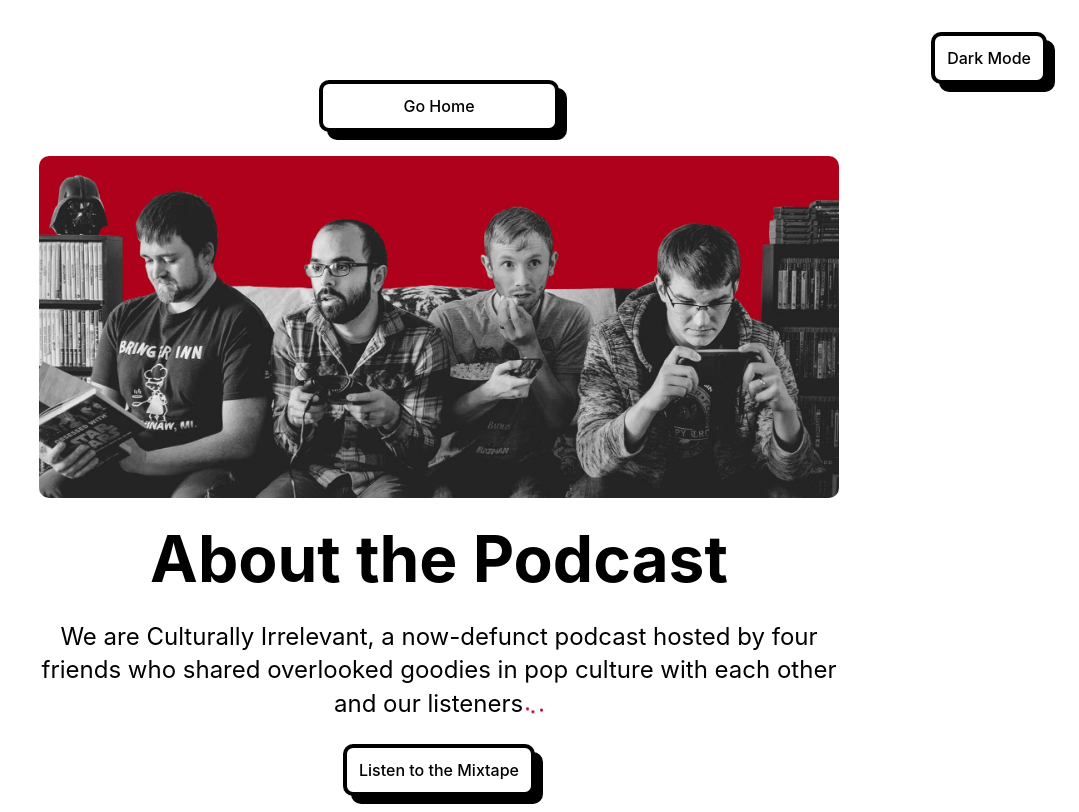
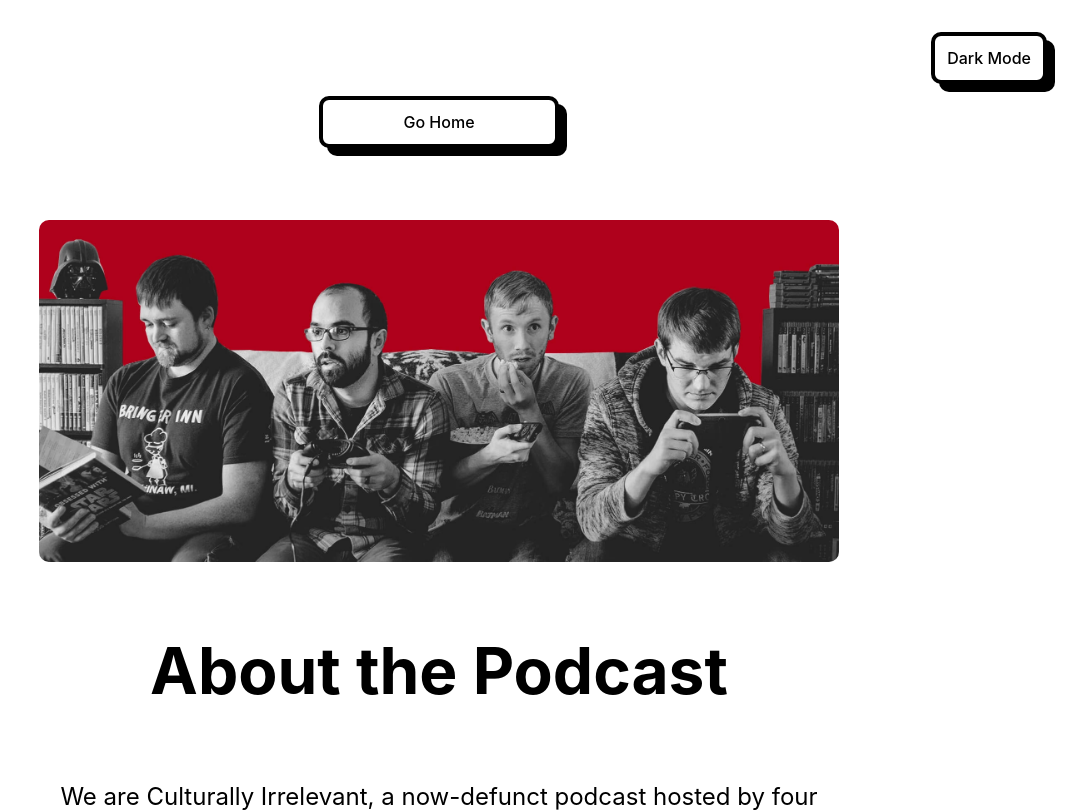
Before and after one commit to mknepprath/culturally-irrelevant, a Next.js app: page /about in a window 1280 px wide. Shown: the top 812 px of the page, without its empty margins (201-1280 px from the left). Built offline with nearby package versions, Linux system fonts and the light colour scheme; no server answers.

Commit message:
Resolves #156: Add spacing to the design system (#518)

```diff
--- a/css/global.css
+++ b/css/global.css
@@ -11,6 +11,15 @@
   --overlay-dark: hsla(0, 100%, 0%, 0.9);
   --white: #ffffff;
   --white-dark: #e5e5e5;
+
+  /* Spacing */
+  --spacing-xs: 0.5rem;
+  --spacing-sm: 1rem;
+  --spacing-md: 1.5rem;
+  --spacing-lg: 2rem;
+  --spacing-xl: 3rem;
+  --spacing-2xl: 4rem;
+  --spacing-3xl: 6rem;
 
   /* Design */
   --border: 4px solid var(--black);
@@ -49,17 +58,19 @@ body.dark {
 }
 
 main {
-  padding: 4rem 0;
+  padding: var(--spacing-2xl) 0;
   flex: 1;
   display: flex;
   flex-direction: column;
   justify-content: center;
   align-items: center;
   max-width: 800px;
+  gap: var(--spacing-lg);
 }
 @media (min-width: 600px) {
   main {
-    padding: 5rem 0;
+    padding: var(--spacing-3xl) 0;
+    gap: var(--spacing-xl);
   }
 }
 
@@ -182,3 +193,15 @@ code {
   padding: 2rem;
   outline: none;
 }
+
+/* Spacing utilities */
+.spacing-xs { margin-bottom: var(--spacing-xs); }
+.spacing-sm { margin-bottom: var(--spacing-sm); }
+.spacing-md { margin-bottom: var(--spacing-md); }
+.spacing-lg { margin-bottom: var(--spacing-lg); }
+.spacing-xl { margin-bottom: var(--spacing-xl); }
+.spacing-2xl { margin-bottom: var(--spacing-2xl); }
+.spacing-3xl { margin-bottom: var(--spacing-3xl); }
+
+.section-spacing { margin-bottom: var(--spacing-2xl); }
+.section-spacing:last-child { margin-bottom: 0; }
```
